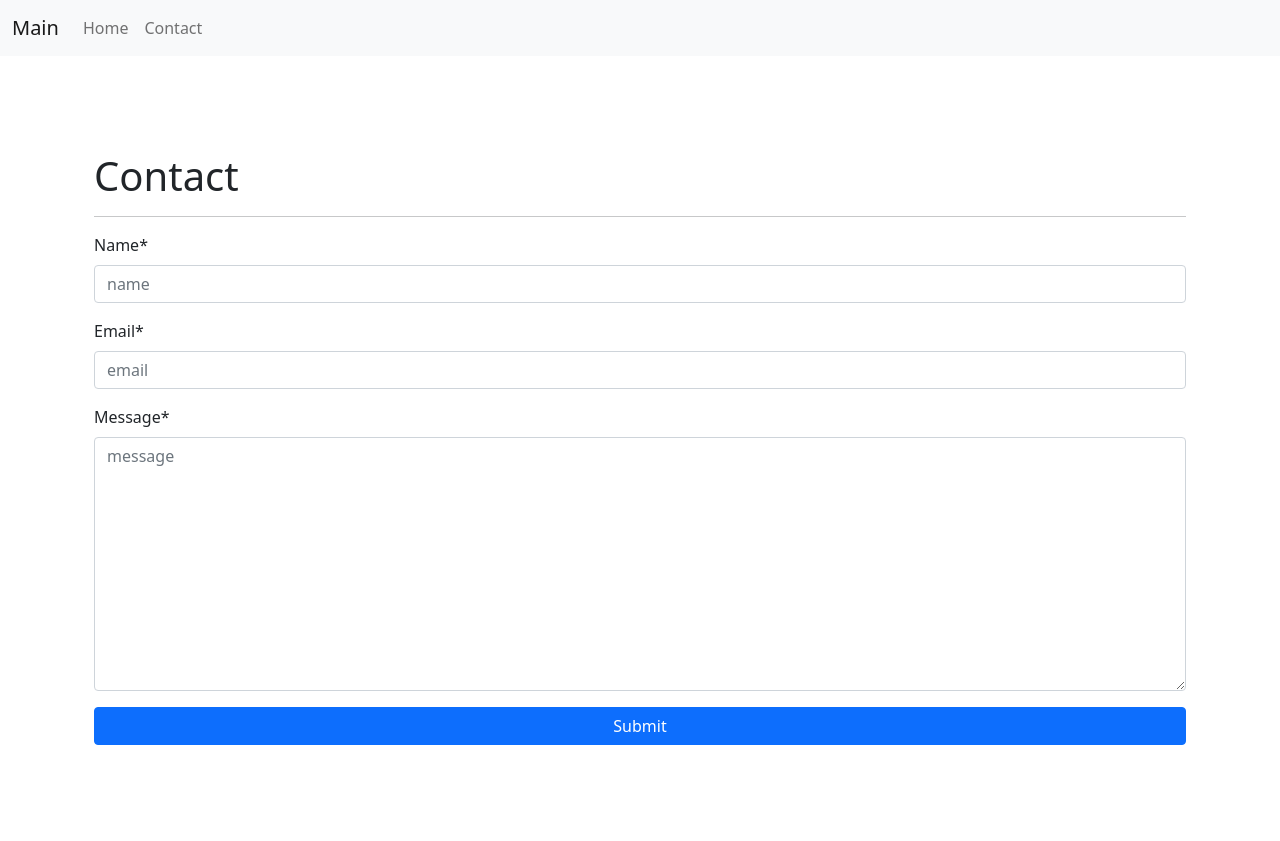
After one commit to www-pr0gramming-com/ecom, a Django app: page /contact/ in a window 1280 px wide. The commit adds this page. Run offline with Django 3.2, Linux system fonts and the light colour scheme; some libraries are stand-ins or nearby versions.

Commit message:
Contact View

```diff
--- /dev/null
+++ b/app/forms.py
@@ -0,0 +1,9 @@
+from django import forms
+
+
+class ContactForm(forms.Form):
+    name = forms.CharField(
+        max_length=100, widget=forms.TextInput(attrs={"placeholder": "name"})
+    )
+    email = forms.EmailField(widget=forms.TextInput(attrs={"placeholder": "email"}))
+    message = forms.CharField(widget=forms.Textarea(attrs={"placeholder": "message"}))
--- a/app/views.py
+++ b/app/views.py
@@ -1 +1,39 @@
 from django.shortcuts import render
+from django.urls import reverse
+from django.views import generic
+
+from .forms import ContactForm
+
+from django.core.mail import send_mail
+from django.conf import settings
+from django.contrib import messages
+
+
+class ContactView(generic.FormView):
+    form_class = ContactForm
+    template_name = "contact.html"
+
+    def get_success_url(self):
+        return reverse("contact")
+
+    def form_valid(self, form):
+        messages.info(self.request, "thank you")
+        name = form.cleaned_data["name"]
+        email = form.cleaned_data["email"]
+        message = form.cleaned_data["message"]
+
+        full_message = f"""
+        Received from {name}, {email}
+        ------------------
+
+        {message}
+        """
+
+        send_mail(
+            subject="email",
+            message=full_message,
+            from_email=settings.DEFAULT_FROM_EMAIL,
+            recipient_list=[settings.NOTIFY_EMAIL],
+        )
+
+        return super(ContactView, self).form_valid(form)
--- a/main/urls.py
+++ b/main/urls.py
@@ -5,9 +5,12 @@
 
 from django.views.generic import TemplateView
 
+from app import views
+
 urlpatterns = [
     path("admin/", admin.site.urls),
     path("", TemplateView.as_view(template_name="home.html")),
+    path("contact/", views.ContactView.as_view(), name="contact"),
 ]
 
 
--- a/templates/base.html
+++ b/templates/base.html
@@ -46,6 +46,13 @@
                             </a>
                         </li>
 
+                        <li class="nav-item">
+                            <a class="nav-link" href="{% url 'contact' %}">Contact
+                                <span class="visually-hidden">(current)</span>
+                            </a>
+                        </li>
+
+
                     </ul>
                 </div>
             </div>
--- /dev/null
+++ b/templates/contact.html
@@ -0,0 +1,24 @@
+{% extends "base.html" %}
+{% load crispy_forms_tags %}
+
+
+{% block content %}
+
+<div class="container my-5 py-5">
+
+    <h1>Contact</h1>
+
+    <hr>
+
+    <form method="POST" action=".">
+        {% csrf_token %}
+        {{ form|crispy }}
+
+        <div class="d-grid gap-2">
+            <button class="primaryAction btn btn-primary" type="submit">Submit</button>
+        </div>
+    </form>
+
+</div>
+
+{% endblock content %}
```
Also changed, not shown: main/settings.py (+9 -0 lines), requirements.txt (+11 -2 lines), 1 other file.
